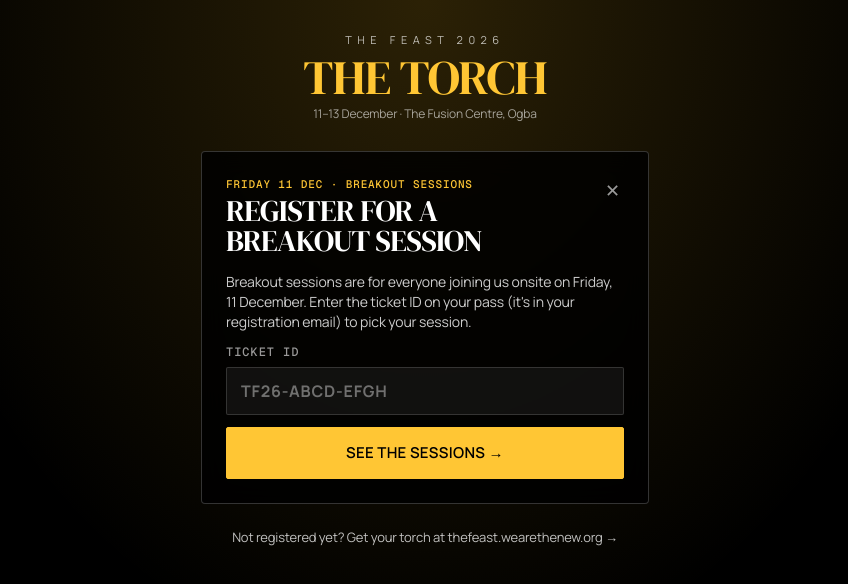
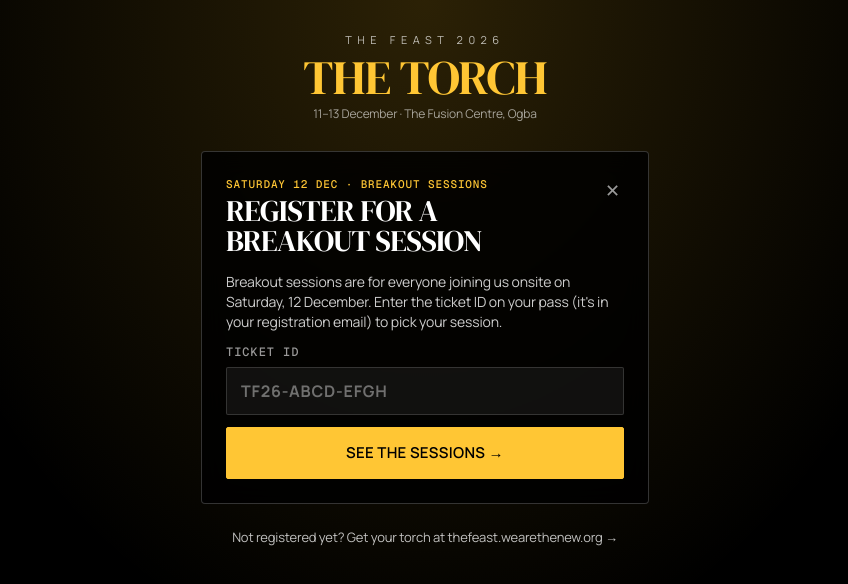
Before and after one commit to wearethenew/thefeast, a Next.js app: page /breakout in a window 1280 px wide. Shown: the top 584 px of the page, without its empty margins (215-1063 px from the left). Built offline with nearby package versions, Linux system fonts and the light colour scheme.

Commit message:
Breakout sessions are on Saturday 12 December: onsite Saturday registrants can book, and every label, sign, form and page says Saturday

```diff
--- a/src/app/api/breakout/route.ts
+++ b/src/app/api/breakout/route.ts
@@ -5,8 +5,8 @@ import { emailConfigured, sendEmail } from "@/server/email";
 import { fill, findOne, rowsOf, save } from "@/server/storage";
 import { bad, clean } from "@/server/validate";
 
-// Friday's breakout sessions, booked with the attendant in the Main Hall. Only onsite registrants
-// coming on Friday can book (checked here against their registration, by ticket ID); one place
+// Saturday's breakout sessions, booked with the attendant in the Main Hall. Only onsite registrants
+// coming on Saturday can book (checked here against their registration, by ticket ID); one place
 // each, while a session has room. Every answer is kept: a "no" too.
 //   { ticket, action: "status" }            → eligible?, already answered?, each session's places
 //   { ticket, action: "no" }                → "not now", kept
@@ -25,8 +25,8 @@ export async function POST(req: Request) {
   const ticket = `TF26-${m[1]}-${m[2]}`;
   const reg = await findOne("registrations", "ticket_id", ticket);
   if (!reg) return bad("We couldn't find your registration", 404);
-  // onsite, and with us on Friday
-  const eligible = String(reg.attendance) === "onsite" && pickedDays(reg.days).some((d) => d.id === "fri");
+  // onsite, and with us on Saturday
+  const eligible = String(reg.attendance) === "onsite" && pickedDays(reg.days).some((d) => d.id === "sat");
 
   const rows = await rowsOf("breakouts");
   const state = () => {
--- a/src/app/breakout/page.tsx
+++ b/src/app/breakout/page.tsx
@@ -3,7 +3,7 @@ import Client from "./Client";
 
 export const metadata: Metadata = {
   title: "Breakout sessions · The Feast 2026",
-  description: "Register for a breakout session on Friday 11 December at The Feast 2026: The Torch, The Fusion Centre, Ogba.",
+  description: "Register for a breakout session on Saturday 12 December at The Feast 2026: The Torch, The Fusion Centre, Ogba.",
 };
 
 export default function Page() {
--- a/src/game/avatar/breakoutForm.ts
+++ b/src/game/avatar/breakoutForm.ts
@@ -27,7 +27,7 @@ export function BREAKOUT_FORM() {
   x.fillText("BREAKOUT CONSENT FORM", W / 2, 92);
   x.font = "15px Arial, sans-serif";
   x.fillStyle = "#555";
-  x.fillText("Friday 11 December · Onsite only", W / 2, 116);
+  x.fillText("Saturday 12 December · Onsite only", W / 2, 116);
   // fields
   x.textAlign = "left";
   x.fillStyle = ink;
--- a/src/game/breakout.ts
+++ b/src/game/breakout.ts
@@ -1,13 +1,13 @@
 import type { Registration } from "./store";
 
-// Friday's breakout sessions, on this side: who the attendant stops. What they've answered is only
+// Saturday's breakout sessions, on this side: who the attendant stops. What they've answered is only
 // ever on the sheet (/api/breakout), asked for afresh on every visit.
 
 /**
- * Holds a torch (registered) and comes onsite on Friday: the pass says which days ("Fri 11 Dec",
+ * Holds a torch (registered) and comes onsite on Saturday: the pass says which days ("Sat 12 Dec",
  * "Fri · Sat"…). A torch from before the days were kept on the phone is asked about on the server.
  */
-export const breakoutEligible = (r: Registration | null) => !!r?.ticket && !r.online && (!r.days || /\bFri\b/.test(r.days));
+export const breakoutEligible = (r: Registration | null) => !!r?.ticket && !r.online && (!r.days || /\bSat\b/.test(r.days));
 
 /**
  * Answers used to be kept on this browser too ("torch:breakout:<ticket>"), which stopped the usher
--- a/src/game/data/breakouts.ts
+++ b/src/game/data/breakouts.ts
@@ -1,6 +1,6 @@
-// Friday's breakout sessions (11 Dec, onsite only). Each has its own capacity; 750 places in all.
+// Saturday's breakout sessions (12 Dec, onsite only). Each has its own capacity; 750 places in all.
 // Registration happens in the Main Hall: the attendant at the round table just inside the doors
-// stops onsite Friday registrants as they walk in (see Venue's Attendant and /api/breakout).
+// stops onsite Saturday registrants as they walk in (see Venue's Attendant and /api/breakout).
 
 export type Breakout = { id: string; name: string; tag: string; about: string; cap: number; /** Who it's for, shown in brackets after the name. */ ages?: string };
 
--- a/src/game/store.ts
+++ b/src/game/store.ts
@@ -95,7 +95,7 @@ type GameState = {
   /** Bumped to bring you to the Main Hall doors while you're already walking the compound. */
   toDoor: number;
   /**
-   * Friday's breakout sessions, with the attendant in the Main Hall: walking over to you
+   * Saturday's breakout sessions, with the attendant in the Main Hall: walking over to you
    * ("approach"), asking ("ask"), or the sessions board open ("board"). You stay put meanwhile.
    */
   breakout: "approach" | "ask" | "board" | null;
--- a/src/game/ui/BoothPanels.tsx
+++ b/src/game/ui/BoothPanels.tsx
@@ -17,8 +17,8 @@ const RETURN_LABEL: Record<string, string> = { merch: "your pre-order", game: "c
 // game, and the help desks. One layer for the opening film and for walking the compound.
 
 const KEY_DETAILS = [
-  { day: "Fri 11 Dec", what: "Prayer & Worship Night · Breakout sessions" },
-  { day: "Sat 12 Dec", what: "The Word: Pastor Shola Okodugha & Min. Kaestrings" },
+  { day: "Fri 11 Dec", what: "Prayer & Worship Night" },
+  { day: "Sat 12 Dec", what: "The Word: Pastor Shola Okodugha & Min. Kaestrings · Breakout sessions" },
   { day: "Sun 13 Dec", what: "The Word: Pastor Shola Okodugha & Min. Sunmisola Agbebi-Okeleye" },
 ];
 /** How you'll attend onsite: the days, as stored and as said. */
--- a/src/game/ui/BreakoutPage.tsx
+++ b/src/game/ui/BreakoutPage.tsx
@@ -13,7 +13,7 @@ const readTicket = (v: string) => {
 };
 
 /**
- * thefeast.wearethenew.org/breakout: register for a Friday breakout session without walking into
+ * thefeast.wearethenew.org/breakout: register for a Saturday breakout session without walking into
  * the hall. Your ticket ID (on your pass) says who you are; the torch on this browser, if there is
  * one, fills it in. Who can book is checked on the server, as in the hall.
  */
@@ -45,10 +45,10 @@ export default function BreakoutPage() {
           </button>
         </div>
       ) : (
-        <Shell kicker="Friday 11 Dec · Breakout sessions" title="Register for a breakout session" onClose={() => (window.location.href = "/")}>
+        <Shell kicker="Saturday 12 Dec · Breakout sessions" title="Register for a breakout session" onClose={() => (window.location.href = "/")}>
           <form onSubmit={go} className="space-y-3">
             <p className="text-white/80">
-              Breakout sessions are for everyone joining us onsite on Friday, 11 December. Enter the ticket ID on your pass (it&apos;s in your registration email) to pick
+              Breakout sessions are for everyone joining us onsite on Saturday, 12 December. Enter the ticket ID on your pass (it&apos;s in your registration email) to pick
               your session.
             </p>
             <div>
--- a/src/game/ui/BreakoutPanel.tsx
+++ b/src/game/ui/BreakoutPanel.tsx
@@ -6,7 +6,7 @@ import { breakoutCall, type BreakoutState } from "../breakout";
 import { useGame } from "../store";
 import { Shell } from "./Shell";
 
-// ---------- Breakout sessions (Friday, in the Main Hall) ----------
+// ---------- Breakout sessions (Saturday, in the Main Hall) ----------
 
 /**
  * The breakout sessions board the hall's attendant opens: each session, what it's about and how
@@ -46,11 +46,11 @@ export function BreakoutPanel({ onClose, ticket: given, firstName: givenName, do
   };
   const booked = state?.booked ? BREAKOUTS.find((b) => b.id === state.booked!.session) : null;
   return (
-    <Shell kicker="Friday 11 Dec · Breakout sessions" title={booked ? "You're in! 🔥" : "Pick your breakout session"} onClose={onClose} wide>
+    <Shell kicker="Saturday 12 Dec · Breakout sessions" title={booked ? "You're in! 🔥" : "Pick your breakout session"} onClose={onClose} wide>
       {!state ? (
         <p className="text-white/70">{err || "Getting the sessions…"}</p>
       ) : !state.eligible ? (
-        <p>Breakout sessions are for everyone joining us onsite on Friday, 11 December.</p>
+        <p>Breakout sessions are for everyone joining us onsite on Saturday, 12 December.</p>
       ) : booked ? (
         <div>
           <p>
@@ -68,7 +68,7 @@ export function BreakoutPanel({ onClose, ticket: given, firstName: givenName, do
         </div>
       ) : (
         <div className="space-y-3">
-          <p className="text-white/80">Choose the session you&apos;ll join on Friday. Places are limited: each session shows how full it is.</p>
+          <p className="text-white/80">Choose the session you&apos;ll join on Saturday. Places are limited: each session shows how full it is.</p>
           {BREAKOUTS.map((b) => {
             const s = state.sessions.find((x) => x.id === b.id);
             const taken = s?.taken ?? 0;
--- a/src/game/ui/VenueUI.tsx
+++ b/src/game/ui/VenueUI.tsx
@@ -959,7 +959,7 @@ function UsherAsks() {
       <div className="glass rounded-2xl p-5">
         <div className="eyebrow text-[11px]">Usher · Breakout sessions</div>
         <p className="mt-2 text-[17px] font-semibold leading-snug">
-          {firstName ? `Welcome, ${firstName}! ` : "Welcome! "}Would you like to register for a breakout session on Friday?
+          {firstName ? `Welcome, ${firstName}! ` : "Welcome! "}Would you like to register for a breakout session on Saturday?
         </p>
         <div className="mt-4 grid grid-cols-2 gap-2">
           <button className="btn-gold py-3 text-[15px]" disabled={busy} onClick={() => set({ breakout: "board" })}>
--- a/src/server/storage.ts
+++ b/src/server/storage.ts
@@ -20,7 +20,7 @@ export const TABLES = {
   winners: { tab: "Winners", headers: ["created_at", "game", "answer", "guesses", "name", "email", "phone"] },
   volunteers: { tab: "Volunteers", headers: ["created_at", "name", "contact", "teams"] },
   testimonies: { tab: "Testimonies", headers: ["created_at", "name", "text", "published"] },
-  // Friday's breakout sessions: one row per answer to the attendant ("yes" with the session, or
+  // Saturday's breakout sessions: one row per answer to the attendant ("yes" with the session, or
   // "no"); number is the place among all breakout registrations, session_number within the session
   breakouts: { tab: "Breakouts", headers: ["created_at", "number", "session", "session_number", "status", "answer", "ticket_id", "first_name", "last_name", "email", "phone"] },
   invites: { tab: "Invites", headers: ["created_at", "id", "from_name", "friend_name", "friend_email", "pickup_label", "pickup_lat", "pickup_lon"] },
```
Also changed, not shown: src/game/world/Venue.tsx (+5 -5 lines).
